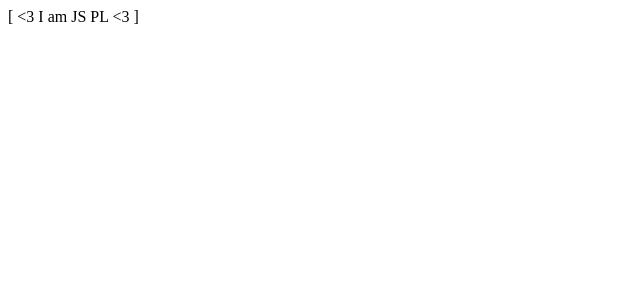
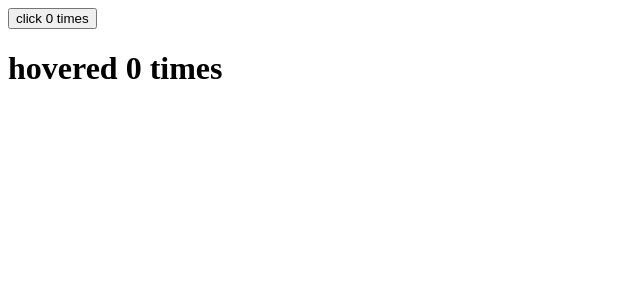
Before and after one commit to mukhter2/React-render-props, a React (Create React App) app: page / in a window 1280 px wide. Shown: the top 300 px of the page, without its empty margins (0-640 px from the left). Built offline with nearby package versions, Linux system fonts and the light colour scheme.

Commit message:
lesson-13-final

```diff
--- a/src/App.js
+++ b/src/App.js
@@ -1,16 +1,12 @@
-import Braket from './components/composition/Braket';
-import Emoji from './components/composition/Emoji';
-import Text from './components/composition/Text';
+import ClickCounter from './components/ClickCounter';
+import HoverCounter from './components/HoverCounter';
 
 function App() {
     return (
-        <Emoji>
-            {({ addEmoji }) => (
-                <Braket>
-                    {({ addBraket }) => <Text addEmoji={addEmoji} addBraket={addBraket} />}
-                </Braket>
-            )}
-        </Emoji>
+        <div>
+            <ClickCounter />
+            <HoverCounter />
+        </div>
     );
 }
 
--- /dev/null
+++ b/src/components/ClickCounter.js
@@ -0,0 +1,13 @@
+import withCounter from './HOC/withCounter';
+
+function ClickCounter(props) {
+    const { counter, increment } = props;
+    return (
+        <div>
+            <button type="button" onClick={increment}>
+                click {counter} times
+            </button>
+        </div>
+    );
+}
+export default withCounter(ClickCounter);
--- /dev/null
+++ b/src/components/HOC/withCounter.js
@@ -0,0 +1,22 @@
+import React from 'react';
+
+const withCounter = (MainComponent) => {
+    class NewComponent extends React.Component {
+        state = {
+            counter: 0,
+        };
+
+        increment = () => {
+            this.setState((prevState) => ({
+                counter: prevState.counter + 1,
+            }));
+        };
+
+        render() {
+            const { counter } = this.state;
+            return <MainComponent counter={counter} increment={this.increment} />;
+        }
+    }
+    return NewComponent;
+};
+export default withCounter;
--- /dev/null
+++ b/src/components/HoverCounter.js
@@ -0,0 +1,12 @@
+import withCounter from './HOC/withCounter';
+
+function HoverCounter(props) {
+    const { counter, increment } = props;
+    return (
+        <div>
+            {/* eslint-disable-next-line jsx-a11y/mouse-events-have-key-events */}
+            <h1 onMouseOver={increment}>hovered {counter} times</h1>
+        </div>
+    );
+}
+export default withCounter(HoverCounter);
--- a/src/components/composition/Braket.js
+++ /dev/null
@@ -1,11 +0,0 @@
-import React from 'react';
-
-export default class Braket extends React.Component {
-    // eslint-disable-next-line react/no-unused-class-component-methods
-    addBraket = (text) => `[ ${text} ]`;
-
-    render() {
-        // eslint-disable-next-line react/destructuring-assignment
-        return this.props.children({ addBraket: this.addBraket });
-    }
-}
--- a/src/components/composition/Emoji.js
+++ /dev/null
@@ -1,12 +0,0 @@
-import React from 'react';
-
-export default class Emoji extends React.Component {
-    // eslint-disable-next-line react/no-unused-class-component-methods
-    addEmoji = (text, emoji) => `${emoji} ${text} ${emoji} `;
-
-    render() {
-        console.log(this.addEmoji);
-        // eslint-disable-next-line react/destructuring-assignment
-        return this.props.children({ addEmoji: this.addEmoji });
-    }
-}
--- a/src/components/composition/Text.js
+++ /dev/null
@@ -1,14 +0,0 @@
-export default function Text({ addEmoji, addBraket }) {
-    let text = 'I am JS PL';
-    console.log(text);
-    if (addEmoji) {
-        text = addEmoji(text, '<3');
-    }
-    console.log(text);
-    if (addBraket) {
-        text = addBraket(text);
-    }
-    console.log(addBraket, ' is printing');
-    console.log(text);
-    return <div>{text}</div>;
-}
```
Also changed, not shown: src/components/inheritance/Emoji.js (deleted, +0 -12 lines), src/components/inheritance/Text.js (deleted, +0 -13 lines), src/setupTests.js (deleted, +0 -5 lines).
